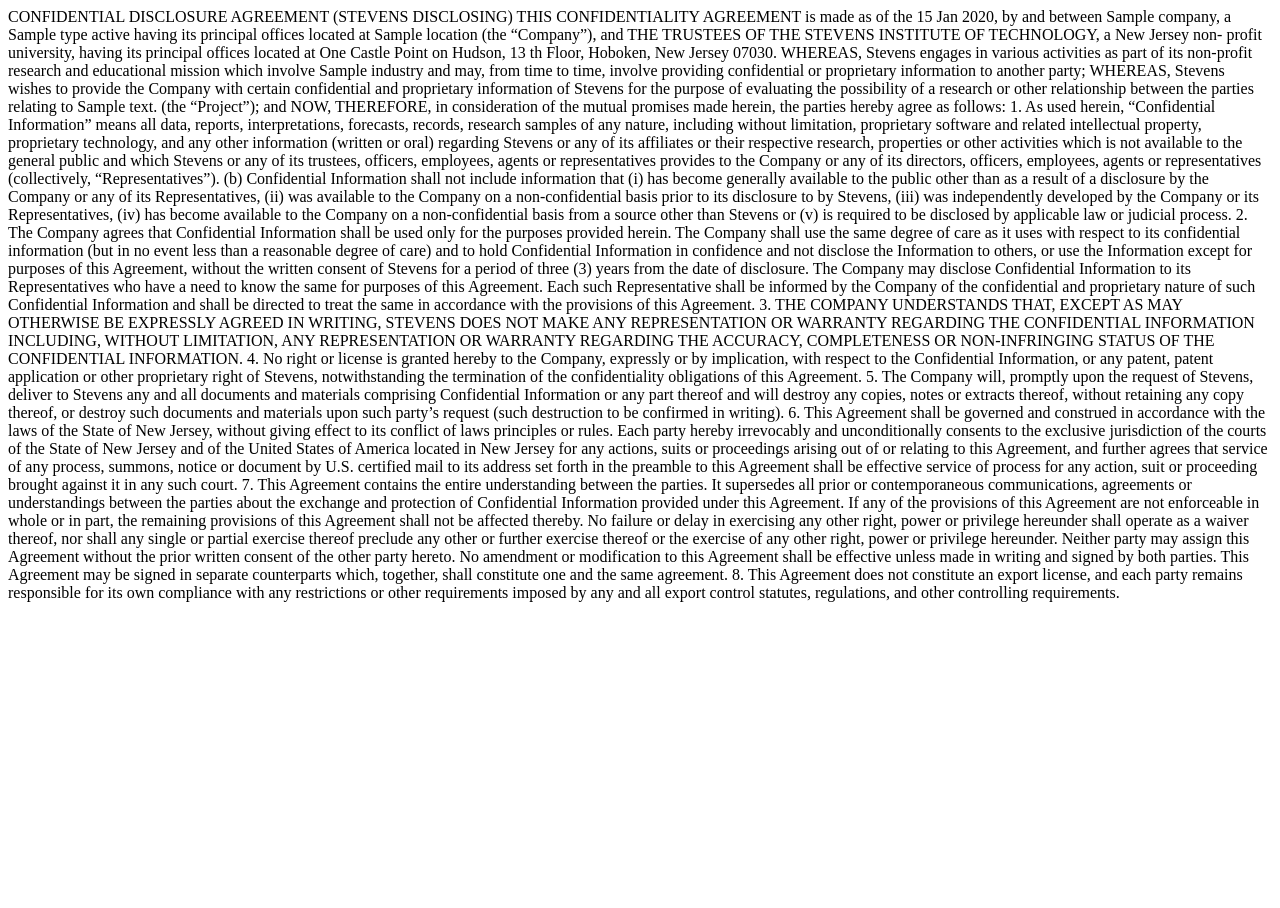
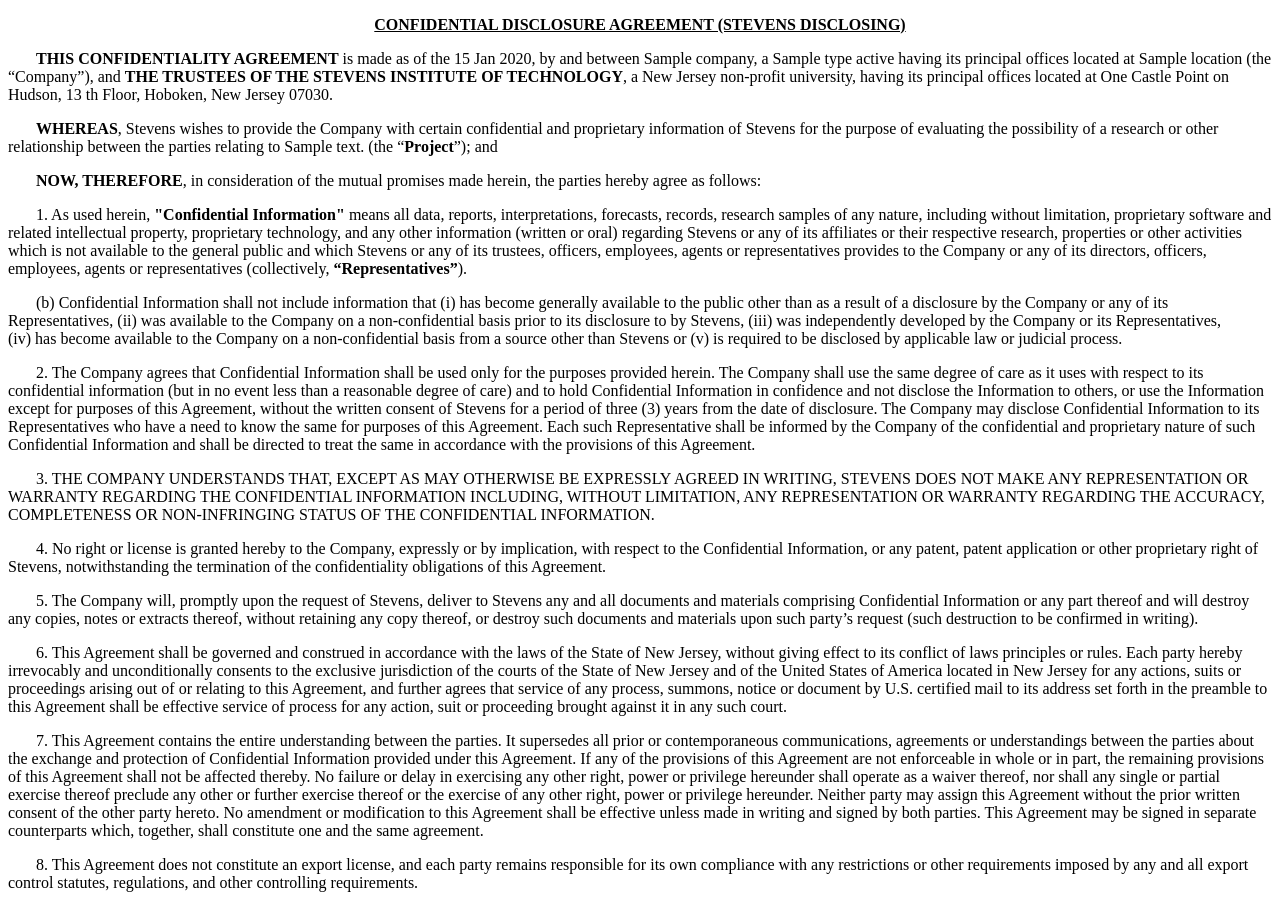
Before and after one commit to contracts-go/backend, a Node server app: template templates/stevens-disclosing.hbs in a window 1280 px wide. Before the commit the page ends 602 px from the top, so only its background shows below. Run offline with Node 20, Linux system fonts and the light colour scheme; the template is opened without the code that fills it: most values are stand-ins (such as "Sample title", 1, 10 or a date in 2020); some libraries are stand-ins or nearby versions.

Commit message:
formatted stevens-disclosing email template

```diff
--- a/templates/stevens-disclosing.hbs
+++ b/templates/stevens-disclosing.hbs
@@ -6,156 +6,18 @@
     @param {Project} project
     @param {PI} pi
 }}
-CONFIDENTIAL DISCLOSURE AGREEMENT (STEVENS DISCLOSING)
-
-THIS CONFIDENTIALITY AGREEMENT is made as of the {{dateString}}, by and between {{company.name}}, a {{company.type}} {{company.state}} having its principal offices located at {{company.location}} (the “Company”), and THE
-
-TRUSTEES OF THE STEVENS INSTITUTE OF TECHNOLOGY, a New Jersey non-
-
-profit university, having its principal offices located at One Castle Point on Hudson, 13 th Floor,
-
-Hoboken, New Jersey 07030.
-
-
-WHEREAS, Stevens engages in various activities as part of its non-profit research and
-
-educational mission which involve  {{project.industry}} {{#if otherRearchEntities}} and {{otherResearchEntitites}}{{/if}} and may, from time to time,
-
-involve providing confidential or proprietary information to another party;
-
-WHEREAS, Stevens wishes to provide the Company with certain confidential and
-
-proprietary information of Stevens for the purpose of evaluating the possibility of a research or
-
-other relationship between the parties relating to {{project.description}} (the “Project”); and
-
-NOW, THEREFORE, in consideration of the mutual promises made herein, the parties
-
-hereby agree as follows:
-
-1. As used herein, “Confidential Information” means all data, reports,
-
-interpretations, forecasts, records, research samples of any nature, including without limitation,
-
-proprietary software and related intellectual property, proprietary technology, and any other
-
-information (written or oral) regarding Stevens or any of its affiliates or their respective research,
-
-properties or other activities which is not available to the general public and which Stevens or
-
-any of its trustees, officers, employees, agents or representatives provides to the Company or
-
-any of its directors, officers, employees, agents or representatives (collectively,
-
-“Representatives”).
-
-(b) Confidential Information shall not include information that (i) has become generally
-
-available to the public other than as a result of a disclosure by the Company or any of its
-
-Representatives, (ii) was available to the Company on a non-confidential basis prior to its
-
-disclosure to by Stevens, (iii) was independently developed by the Company or its
-
-Representatives, (iv) has become available to the Company on a non-confidential basis from a
-
-source other than Stevens or (v) is required to be disclosed by applicable law or judicial process.
-
-2. The Company agrees that Confidential Information shall be used only for the
-
-purposes provided herein. The Company shall use the same degree of care as it uses with respect
-
-to its confidential information (but in no event less than a reasonable degree of care) and to hold
-
-Confidential Information in confidence and not disclose the Information to others, or use the
-
-Information except for purposes of this Agreement, without the written consent of Stevens for a
-
-period of three (3) years from the date of disclosure. The Company may disclose Confidential
-
-Information to its Representatives who have a need to know the same for purposes of this
-
-Agreement. Each such Representative shall be informed by the Company of the confidential and
-
-proprietary nature of such Confidential Information and shall be directed to treat the same in
-
-accordance with the provisions of this Agreement.
-
-3. THE COMPANY UNDERSTANDS THAT, EXCEPT AS MAY OTHERWISE
-
-BE EXPRESSLY AGREED IN WRITING, STEVENS DOES NOT MAKE ANY
-
-REPRESENTATION OR WARRANTY REGARDING THE CONFIDENTIAL
-
-INFORMATION INCLUDING, WITHOUT LIMITATION, ANY REPRESENTATION OR
-
-WARRANTY REGARDING THE ACCURACY, COMPLETENESS OR NON-INFRINGING
-
-STATUS OF THE CONFIDENTIAL INFORMATION.
-
-4. No right or license is granted hereby to the Company, expressly or by implication,
-
-with respect to the Confidential Information, or any patent, patent application or other
-
-proprietary right of Stevens, notwithstanding the termination of the confidentiality obligations of
-
-this Agreement.
-
-5. The Company will, promptly upon the request of Stevens, deliver to Stevens any
-
-and all documents and materials comprising Confidential Information or any part thereof and
-
-will destroy any copies, notes or extracts thereof, without retaining any copy thereof, or destroy
-
-such documents and materials upon such party’s request (such destruction to be confirmed in
-
-writing).
-
-6. This Agreement shall be governed and construed in accordance with the laws of
-
-the State of New Jersey, without giving effect to its conflict of laws principles or rules. Each
-
-party hereby irrevocably and unconditionally consents to the exclusive jurisdiction of the courts
-
-of the State of New Jersey and of the United States of America located in New Jersey for any
-
-actions, suits or proceedings arising out of or relating to this Agreement, and further agrees that
-
-service of any process, summons, notice or document by U.S. certified mail to its address set
-
-forth in the preamble to this Agreement shall be effective service of process for any action, suit
-
-or proceeding brought against it in any such court.
-
-7. This Agreement contains the entire understanding between the parties. It
-
-supersedes all prior or contemporaneous communications, agreements or understandings
-
-between the parties about the exchange and protection of Confidential Information provided
-
-under this Agreement. If any of the provisions of this Agreement are not enforceable in whole or
-
-in part, the remaining provisions of this Agreement shall not be affected thereby. No failure or
-
-delay in exercising any other right, power or privilege hereunder shall operate as a waiver
-
-thereof, nor shall any single or partial exercise thereof preclude any other or further exercise
-
-thereof or the exercise of any other right, power or privilege hereunder. Neither party may
-
-assign this Agreement without the prior written consent of the other party hereto. No
-
-amendment or modification to this Agreement shall be effective unless made in writing and
-
-signed by both parties. This Agreement may be signed in separate counterparts which, together,
-
-shall constitute one and the same agreement.
-
-8. This Agreement does not constitute an export license, and each party remains
-
-responsible for its own compliance with any restrictions or other requirements imposed by any
-
-and all export control statutes, regulations, and other controlling requirements.
-
-
+<!DOCTYPE html><html><head></head><body style="font-family: 'Times New Roman', Times, serif; font-size: 12pt">
+<p style="font-family: 'Times New Roman', Times, serif; font-size: 12pt; text-align: center; text-decoration: underline;"><b>CONFIDENTIAL DISCLOSURE AGREEMENT (STEVENS DISCLOSING)</b></p>
+<p><strong>&nbsp;&nbsp;&nbsp;&nbsp;&nbsp;&nbsp;&nbsp;THIS CONFIDENTIALITY AGREEMENT</strong> is made as of the {{dateString}}, by and between {{company.name}}, a {{company.type}} {{company.state}} having its principal offices located at {{company.location}} (the “Company”), and <strong>THE TRUSTEES OF THE STEVENS INSTITUTE OF TECHNOLOGY</strong>, a New Jersey non-profit university, having its principal offices located at One Castle Point on Hudson, 13 th Floor, Hoboken, New Jersey 07030. </p>
+<p><strong>&nbsp;&nbsp;&nbsp;&nbsp;&nbsp;&nbsp;&nbsp;WHEREAS</strong>, Stevens wishes to provide the Company with certain confidential and proprietary information of Stevens for the purpose of evaluating the possibility of a research or other relationship between the parties relating to {{project.description}} (the “<strong>Project</strong>”); and </p>
+<p><strong>&nbsp;&nbsp;&nbsp;&nbsp;&nbsp;&nbsp;&nbsp;NOW, THEREFORE</strong>, in consideration of the mutual promises made herein, the parties hereby agree as follows:</p>
+<p>&nbsp;&nbsp;&nbsp;&nbsp;&nbsp;&nbsp;&nbsp;1. As used herein, <strong>"Confidential Information"</strong> means all data, reports, interpretations, forecasts, records, research samples of any nature, including without limitation, proprietary software and related intellectual property, proprietary technology, and any other information (written or oral) regarding Stevens or any of its affiliates or their respective research, properties or other activities which is not available to the general public and which Stevens or any of its trustees, officers, employees, agents or representatives provides to the Company or any of its directors, officers, employees, agents or representatives (collectively, <strong>“Representatives”</strong>).</p>
+<p>&nbsp;&nbsp;&nbsp;&nbsp;&nbsp;&nbsp;&nbsp;(b) Confidential Information shall not include information that (i) has become generally available to the public other than as a result of a disclosure by the Company or any of its Representatives, (ii) was available to the Company on a non-confidential basis prior to its disclosure to by Stevens, (iii) was independently developed by the Company or its Representatives, (iv) has become available to the Company on a non-confidential basis from a source other than Stevens or (v) is required to be disclosed by applicable law or judicial process.</p>
+<p>&nbsp;&nbsp;&nbsp;&nbsp;&nbsp;&nbsp;&nbsp;2. The Company agrees that Confidential Information shall be used only for the purposes provided herein. The Company shall use the same degree of care as it uses with respect to its confidential information (but in no event less than a reasonable degree of care) and to hold Confidential Information in confidence and not disclose the Information to others, or use the Information except for purposes of this Agreement, without the written consent of Stevens for a period of three (3) years from the date of disclosure. The Company may disclose Confidential Information to its Representatives who have a need to know the same for purposes of this Agreement. Each such Representative shall be informed by the Company of the confidential and proprietary nature of such Confidential Information and shall be directed to treat the same in accordance with the provisions of this Agreement.</p>
+<p>&nbsp;&nbsp;&nbsp;&nbsp;&nbsp;&nbsp;&nbsp;3. THE COMPANY UNDERSTANDS THAT, EXCEPT AS MAY OTHERWISE BE EXPRESSLY AGREED IN WRITING, STEVENS DOES NOT MAKE ANY REPRESENTATION OR WARRANTY REGARDING THE CONFIDENTIAL INFORMATION INCLUDING, WITHOUT LIMITATION, ANY REPRESENTATION OR WARRANTY REGARDING THE ACCURACY, COMPLETENESS OR NON-INFRINGING STATUS OF THE CONFIDENTIAL INFORMATION.</p>
+<p>&nbsp;&nbsp;&nbsp;&nbsp;&nbsp;&nbsp;&nbsp;4. No right or license is granted hereby to the Company, expressly or by implication, with respect to the Confidential Information, or any patent, patent application or other proprietary right of Stevens, notwithstanding the termination of the confidentiality obligations of this Agreement.</p>
+<p>&nbsp;&nbsp;&nbsp;&nbsp;&nbsp;&nbsp;&nbsp;5. The Company will, promptly upon the request of Stevens, deliver to Stevens any and all documents and materials comprising Confidential Information or any part thereof and will destroy any copies, notes or extracts thereof, without retaining any copy thereof, or destroy such documents and materials upon such party’s request (such destruction to be confirmed in writing).</p>
+<p>&nbsp;&nbsp;&nbsp;&nbsp;&nbsp;&nbsp;&nbsp;6. This Agreement shall be governed and construed in accordance with the laws of the State of New Jersey, without giving effect to its conflict of laws principles or rules. Each party hereby irrevocably and unconditionally consents to the exclusive jurisdiction of the courts of the State of New Jersey and of the United States of America located in New Jersey for any actions, suits or proceedings arising out of or relating to this Agreement, and further agrees that service of any process, summons, notice or document by U.S. certified mail to its address set forth in the preamble to this Agreement shall be effective service of process for any action, suit or proceeding brought against it in any such court.</p>
+<p>&nbsp;&nbsp;&nbsp;&nbsp;&nbsp;&nbsp;&nbsp;7. This Agreement contains the entire understanding between the parties. It supersedes all prior or contemporaneous communications, agreements or understandings between the parties about the exchange and protection of Confidential Information provided under this Agreement. If any of the provisions of this Agreement are not enforceable in whole or in part, the remaining provisions of this Agreement shall not be affected thereby. No failure or delay in exercising any other right, power or privilege hereunder shall operate as a waiver thereof, nor shall any single or partial exercise thereof preclude any other or further exercise thereof or the exercise of any other right, power or privilege hereunder. Neither party may assign this Agreement without the prior written consent of the other party hereto. No amendment or modification to this Agreement shall be effective unless made in writing and signed by both parties. This Agreement may be signed in separate counterparts which, together, shall constitute one and the same agreement.</p>
+<p>&nbsp;&nbsp;&nbsp;&nbsp;&nbsp;&nbsp;&nbsp;8. This Agreement does not constitute an export license, and each party remains responsible for its own compliance with any restrictions or other requirements imposed by any and all export control statutes, regulations, and other controlling requirements.</p>
 {{> signPartial}}
```
